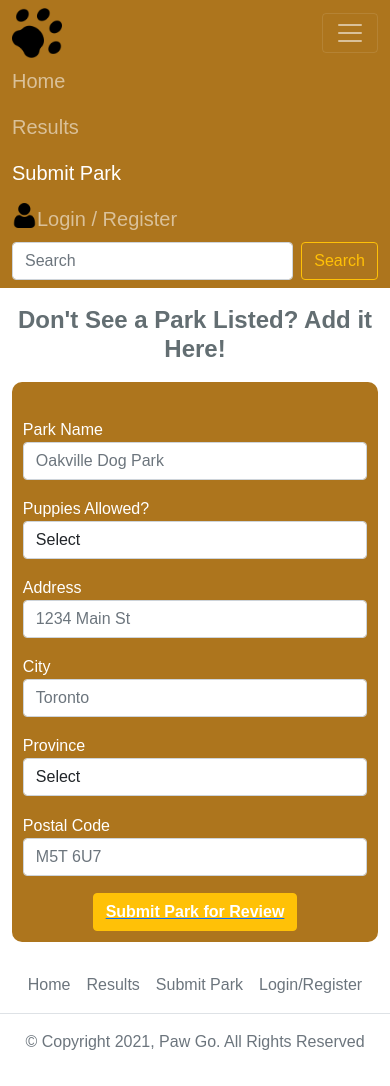
After one commit to sahnik1/CS_4WW3_Proj, a PHP site: page /submit_object.html in a window 390 px wide, after a click that opens the changed part. The commit adds this page. Run offline with PHP 8.4, Linux system fonts and the light colour scheme.

Commit message:
Merged views, updated links and fixed some footer issues for mobile across all views except Main Page

```diff
--- a/styles/footer.css
+++ b/styles/footer.css
@@ -1,7 +1,5 @@
 footer {
-    position: absolute;
     background-color: white;
-    left: 0;
-    bottom: 0;
     width: 100%;
+    height: 20%;
 }
--- a/styles/parkview.css
+++ b/styles/parkview.css
@@ -1,5 +1,4 @@
 body {
-    background-color: #C4E538;
     font-family: 'Mukta', sans-serif;
 }
 
--- /dev/null
+++ b/styles/signup.css
@@ -0,0 +1,90 @@
+body {
+    font-family: 'Mukta', sans-serif;
+}
+
+.signup-title {
+    text-align: center;
+    font-weight: 800;
+    font-family: 'Mukta', sans-serif;
+}
+
+#submit-signup-form {
+    border-color: #ffc107;
+    background-color: #ffc107;
+    display: grid;
+    float: none;
+    margin: auto;
+    font-weight: 700;
+}
+
+label.label-field {
+    color: white;
+}
+
+/* Configures responsiveness for bigger screen sizes: laptops, monitors */
+@media screen and (min-width: 981px) {
+
+    .signup-title {
+        color: white;
+    }
+
+    .mainview{
+        border-radius: 25px;
+        background-color: #ad751d;
+        margin:auto;
+        width: 85%;
+        margin-top: 2%;
+        padding-bottom: 2%;
+        margin-bottom: 2%;
+    }
+
+    .signup-title {
+        padding-top: 1%;
+    }
+
+    div.form-group.form-field {
+        width: 100%;
+        padding: 2%;
+        display: inline-flex;
+    }
+
+    div.form-row.multi-input-row {
+        display: flex;
+        justify-content: space-between;
+    }
+
+    label.label-field {
+        margin-right: 2%;
+        white-space: nowrap;
+    }
+
+}
+
+/* Configures responsiveness for mobile devices: mobile phones, tablets */
+@media screen and (max-width: 981px) {
+
+    .signup-title {
+        color: #636e72;
+        padding-top: 5%;
+        font-size: x-large;
+    }
+
+    .card {
+        margin: 2%;
+    }
+
+    form.signup-form {
+        padding: 2%;
+    }
+
+    .form-group {
+        margin: 5% 0 5% 0;
+    }
+
+    .content-container {
+        padding: 3% 1% 1% 1%;
+        background-color: #ad751d;
+        margin: 5% auto 2% auto;
+        border-radius: 10px;
+    }
+}
--- /dev/null
+++ b/submit_object.html
@@ -0,0 +1,125 @@
+<!DOCTYPE html>
+<html lang="en">
+    <link href="https://cdn.jsdelivr.net/npm/bootstrap@5.1.2/dist/css/bootstrap.min.css" rel="stylesheet" integrity="sha384-uWxY/CJNBR+1zjPWmfnSnVxwRheevXITnMqoEIeG1LJrdI0GlVs/9cVSyPYXdcSF" crossorigin="anonymous">
+    <link rel="stylesheet" href="https://cdn.jsdelivr.net/npm/bootstrap-icons@1.5.0/font/bootstrap-icons.css">
+    <link rel="stylesheet" href="styles/signup.css">
+    <link rel="stylesheet" href="styles/navbar.css">
+    <link rel="stylesheet" href="styles/footer.css">
+    <head>
+        <meta charset="utf-8">
+        <title>Submit Park</title>
+        <meta name="viewport" content="width=device-width, initial-scale=1">
+    </head>
+    <body>
+        <header>
+          <nav class="navbar navbar-expand-lg navbar-dark">
+            <div class="container-fluid">
+                <img class="dog-paw-icon" src="images/dog-paw-icon.png" alt="Dog Paw Icon">
+                <button class="navbar-toggler" type="button" data-bs-toggle="collapse" data-bs-target="#navbarNav" aria-controls="navbarNav" aria-expanded="false" aria-label="Toggle navigation">
+                    <span class="navbar-toggler-icon"></span>
+                </button>
+                <div class="collapse navbar-collapse justify-content-center" id="navbarNav">
+                    <ul class="navbar-nav flex-fill">
+                        <li class="nav-item flex-fill">
+                            <a class="nav-link" aria-current="page" href="search.html">Home</a>
+                        </li>
+                        <li class="nav-item flex-fill">
+                            <a class="nav-link" href="results_sample.html">Results</a>
+                        </li>
+                        <li class="nav-item flex-fill">
+                            <a class="nav-link active" href="submit_object.html">Submit Park</a>
+                        </li>
+                        <li class="nav-item flex-fill">
+                            <div class="profile">
+                                <img class="profile-icon" src="images/user.png" alt="User/Profile icon">
+                                <a class="nav-link" href="user_registration.html">Login / Register</a>
+                            </div>
+                        </li>
+                    </ul>
+                    <form class="d-flex flex-fill" action="results_sample.html">
+                        <input class="form-control me-2" type="search" placeholder="Search" aria-label="Search">
+                        <button class="btn btn-outline-warning" type="submit">Search</button>
+                    </form>
+                </div>
+            </div>
+          </nav>
+        </header>
+
+        <div class="container-fluid mainview" id="main-view">
+            <h2 class="signup-title">Don't See a Park Listed? Add it Here!</h2>
+            <div class="content-container">
+                <form class="signup-form">
+                        <div class="form-row multi-input-row">
+                          <div class="form-group form-field">
+                            <label class="label-field" for="name-input">Park Name</label>
+                            <input type="text" class="form-control" id="name-input" placeholder="Oakville Dog Park">
+                          </div>
+                          <div class="form-group form-field">
+                            <label class="label-field" for="puppies-input">Puppies Allowed?</label>
+                            <select id="puppies-input" class="form-control">
+                              <option selected>Select</option>
+                              <option>Yes</option>
+                              <option>No</option>
+                            </select>
+                          </div>
+                        </div>
+                        <div class="form-group form-field">
+                          <label class="label-field" for="address-input">Address</label>
+                          <input type="text" class="form-control" id="address-input" placeholder="1234 Main St">
+                        </div>
+                        <div class="form-row multi-input-row">
+                          <div class="form-group form-field">
+                            <label class="label-field" for="city-input">City</label>
+                            <input type="text" class="form-control" id="city-input" placeholder="Toronto">
+                          </div>
+                          <div class="form-group form-field">
+                            <label class="label-field" for="province-input">Province</label>
+                            <select id="province-input" class="form-control">
+                              <option selected>Select</option>
+                              <option>Ontario</option>
+                              <option>British Columbia</option>
+                              <option>Quebec</option>
+                              <option>Saskatchewan</option>
+                              <option>P.E.I</option>
+                              <option>Nova Scotia</option>
+                              <option>New Brunswick</option>
+                              <option>Alberta</option>
+                              <option>Newfoundland & Labrador</option>
+                              <option>Manitoba</option>
+                              <option>Yukon</option>
+                              <option>Northwest Territories</option>
+                              <option>Nunavut</option>
+                            </select>
+                          </div>
+                          <div class="form-group form-field">
+                            <label class="label-field" for="postal-code-input">Postal Code</label>
+                            <input type="text" class="form-control" id="postal-code-input" placeholder="M5T 6U7">
+                          </div>
+                        </div>
+                        <a href="object_page.html">
+                          <button type="submit" id="submit-signup-form" class="btn btn-primary">Submit Park for Review</button>
+                        </a>
+                </form>
+            </div>
+        </div>
+
+        <footer class="py-3">
+          <ul class="nav justify-content-center border-bottom pb-2 mb-3">
+              <li class="nav-item">
+                  <a href="search.html" class="nav-link px-2 text-muted">Home</a>
+              </li>
+              <li class="nav-item">
+                  <a href="results_sample.html" class="nav-link px-2 text-muted">Results</a>
+              </li>
+              <li class="nav-item">
+                  <a href="submit_object.html" class="nav-link px-2 text-muted">Submit Park</a>
+              </li>
+              <li class="nav-item">
+                  <a href="user_registration.html" class="nav-link px-2 text-muted">Login/Register</a>
+              </li>
+          </ul>
+          <p class="text-center text-muted">&copy; Copyright 2021, Paw Go. All  Rights Reserved</p>
+        </footer>
+        <script src="https://cdn.jsdelivr.net/npm/bootstrap@5.1.2/dist/js/bootstrap.bundle.min.js" integrity="sha384-kQtW33rZJAHjgefvhyyzcGF3C5TFyBQBA13V1RKPf4uH+bwyzQxZ6CmMZHmNBEfJ" crossorigin="anonymous"></script>
+    </body>
+</html>
```
Also changed, not shown: object_page.html (renamed from parkinfo.html, +58 -4 lines), object_reviews.html (renamed from parkreviews.html, +58 -3 lines), object_submit_review.html (renamed from parksubmit.html, +65 -4 lines), results_sample.html (+18 -16 lines), search.html (+8 -8 lines), styles/search.css (+10 -0 lines), user_registration.html (added, +119 -0 lines).
